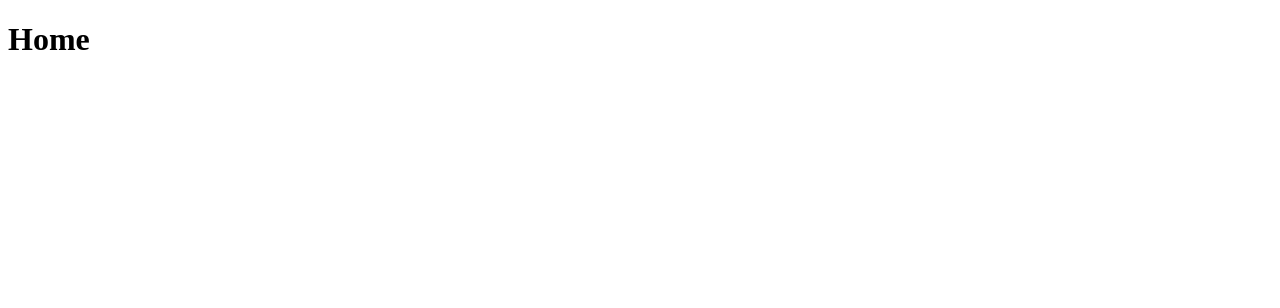
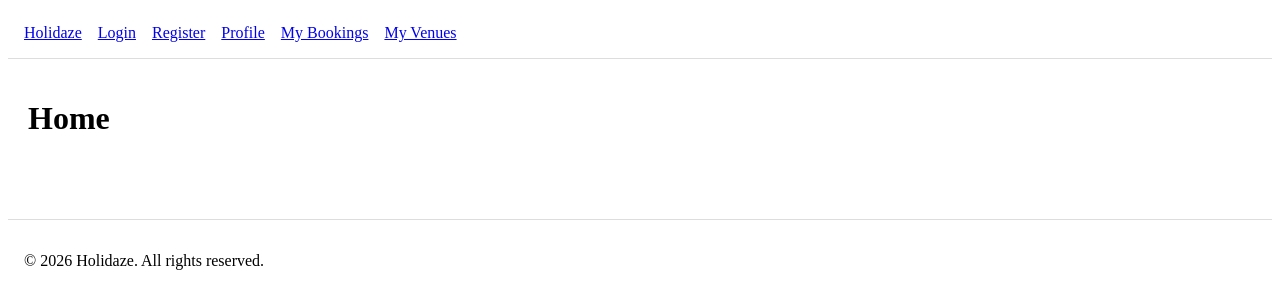
Before and after one commit to wanawsha/Holidaze-Project-Exam-2, a React (Vite) app: page / in a window 1280 px wide. Shown: the top 308 px of the page. Built offline with nearby package versions, Linux system fonts and the light colour scheme.

Commit message:
Add layout navbar and footer

```diff
--- a/src/App.jsx
+++ b/src/App.jsx
@@ -1,5 +1,6 @@
 import { BrowserRouter, Routes, Route } from "react-router-dom";
 
+import Layout from "./components/Layout";
 
 import HomePage from "./pages/HomePage";
 import LoginPage from "./pages/LoginPage";
@@ -15,20 +16,22 @@ import NotFoundPage from "./pages/NotFoundPage";
 function App() {
   return (
     <BrowserRouter>
-      <Routes>
-        <Route path="/" element={<HomePage/>}/>
-        <Route path="/login" element={<LoginPage/>}/>
-        <Route path="/register" element={<RegisterPage/>}/>
-        <Route path="/profile" element={<ProfilePage/>}/>
-        <Route path="/venues/:id" element={<VenueDetailsPage/>}/>
-        <Route path="/venues/create" element={<CreateVenuePage/>}/>
-        <Route path="/venues/:id/edit" element={<EditVenuePage/>}/>
-        <Route path="/my-bookings" element={<MyBookingsPage/>}/>
-        <Route path="/my-venues" element={<MyVenuesPage/>}/>
-        <Route path="*" element={<NotFoundPage/>}/>
-      </Routes>
+      <Layout>
+        <Routes>
+          <Route path="/" element={<HomePage />} />
+          <Route path="/login" element={<LoginPage />} />
+          <Route path="/register" element={<RegisterPage />} />
+          <Route path="/profile" element={<ProfilePage />} />
+          <Route path="/venues/:id" element={<VenueDetailsPage />} />
+          <Route path="/venues/create" element={<CreateVenuePage />} />
+          <Route path="/venues/:id/edit" element={<EditVenuePage />} />
+          <Route path="/my-bookings" element={<MyBookingsPage />} />
+          <Route path="/my-venues" element={<MyVenuesPage />} />
+          <Route path="*" element={<NotFoundPage />} />
+        </Routes>
+      </Layout>
     </BrowserRouter>
   );
 }
 
-export default App
+export default App;
--- a/src/components/Footer.jsx
+++ b/src/components/Footer.jsx
@@ -0,0 +1,15 @@
+function Footer() {
+  return (
+    <footer
+      style={{
+        padding: "16px",
+        borderTop: "1px solid #ddd",
+        marginTop: "40px",
+      }}
+    >
+      <p> &copy; 2026 Holidaze. All rights reserved.</p>
+    </footer>
+  );
+}
+
+export default Footer;
--- a/src/components/Layout.jsx
+++ b/src/components/Layout.jsx
@@ -0,0 +1,14 @@
+import Navbar from "./Navbar";
+import Footer from "./Footer";
+
+function Layout ({ children }) {
+    return (
+        <>
+            <Navbar />
+            <main style={{ padding: "20px" }}>{children}</main>
+            <Footer />
+        </>
+    );
+}
+
+export default Layout;
--- a/src/components/Navbar.jsx
+++ b/src/components/Navbar.jsx
@@ -0,0 +1,18 @@
+import { Link } from "react-router-dom";
+
+function Navbar() {
+  return (
+    <header style={{ padding: "16px", borderBottom: "1px solid #ddd" }}>
+      <nav style={{ display: "flex", gap: "16px" }}>
+        <Link to="/">Holidaze</Link>
+        <Link to="/login">Login</Link>
+        <Link to="/register">Register</Link>
+        <Link to="/profile">Profile</Link>
+        <Link to="/my-bookings">My Bookings</Link>
+        <Link to="/my-venues">My Venues</Link>
+      </nav>
+    </header>
+  );
+}
+
+export default Navbar;
```
